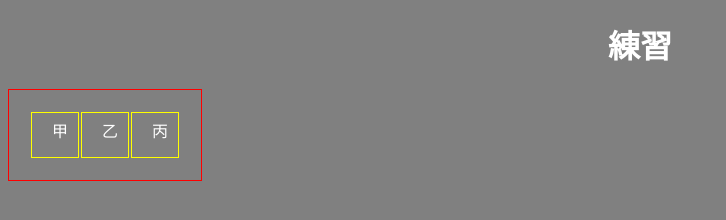
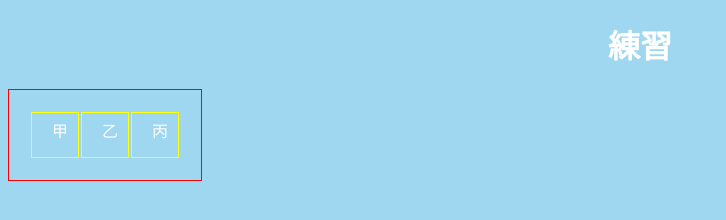
Before and after one commit to mackliu/test, a plain HTML site: page index.html in a window 1280 px wide. Shown: the whole page, without its empty margins (0-726 px from the left). Drawn offline with Linux system fonts and the light colour scheme.

Commit message:
改變背景色

```diff
--- a/index.html
+++ b/index.html
@@ -6,7 +6,7 @@
     <title>github 練習</title>
     <style>
         *{
-            background-color: grey;
+            background-color: rgb(159, 215, 241);
             color:white;
             text-align: center;
         }
```
